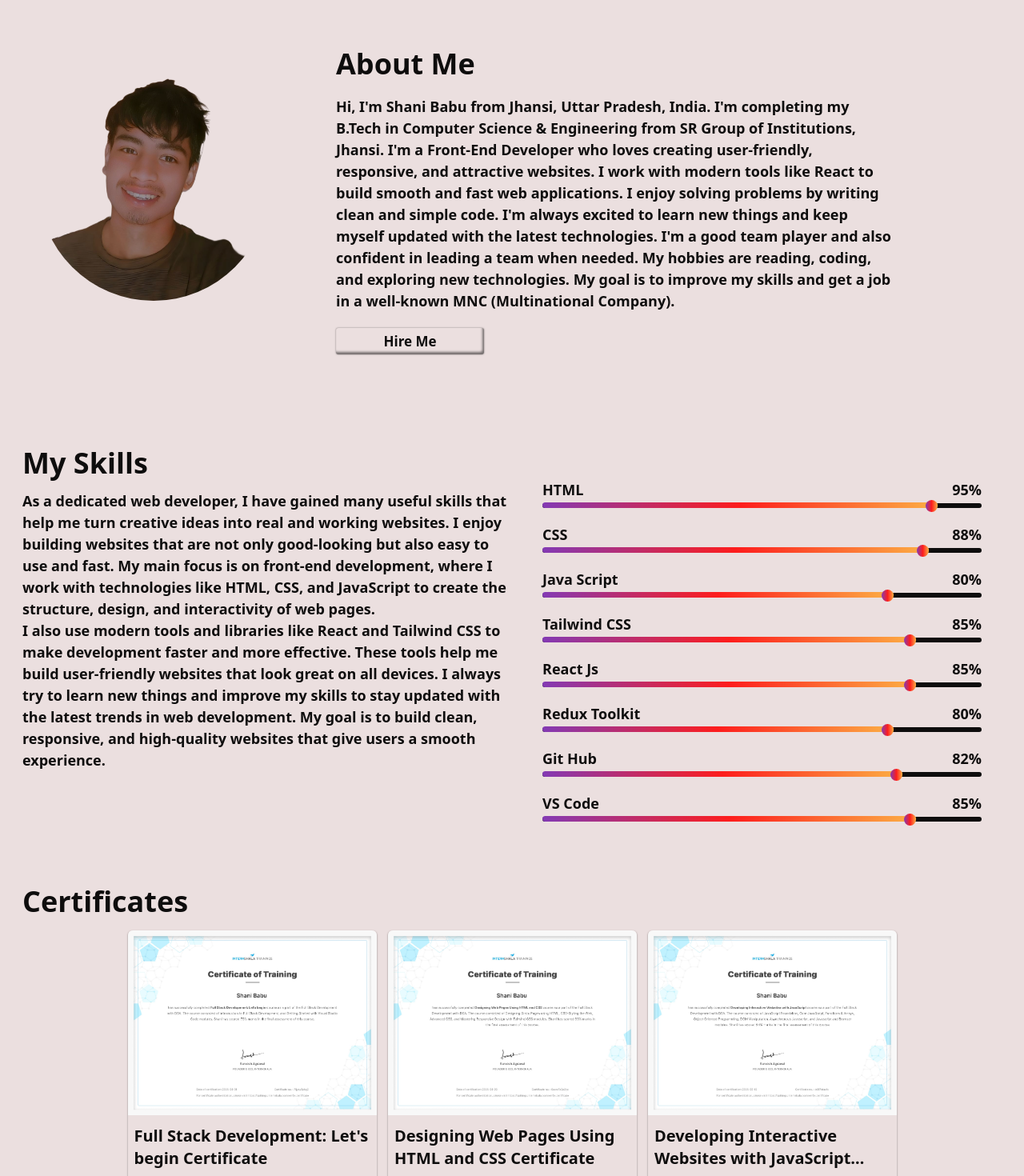
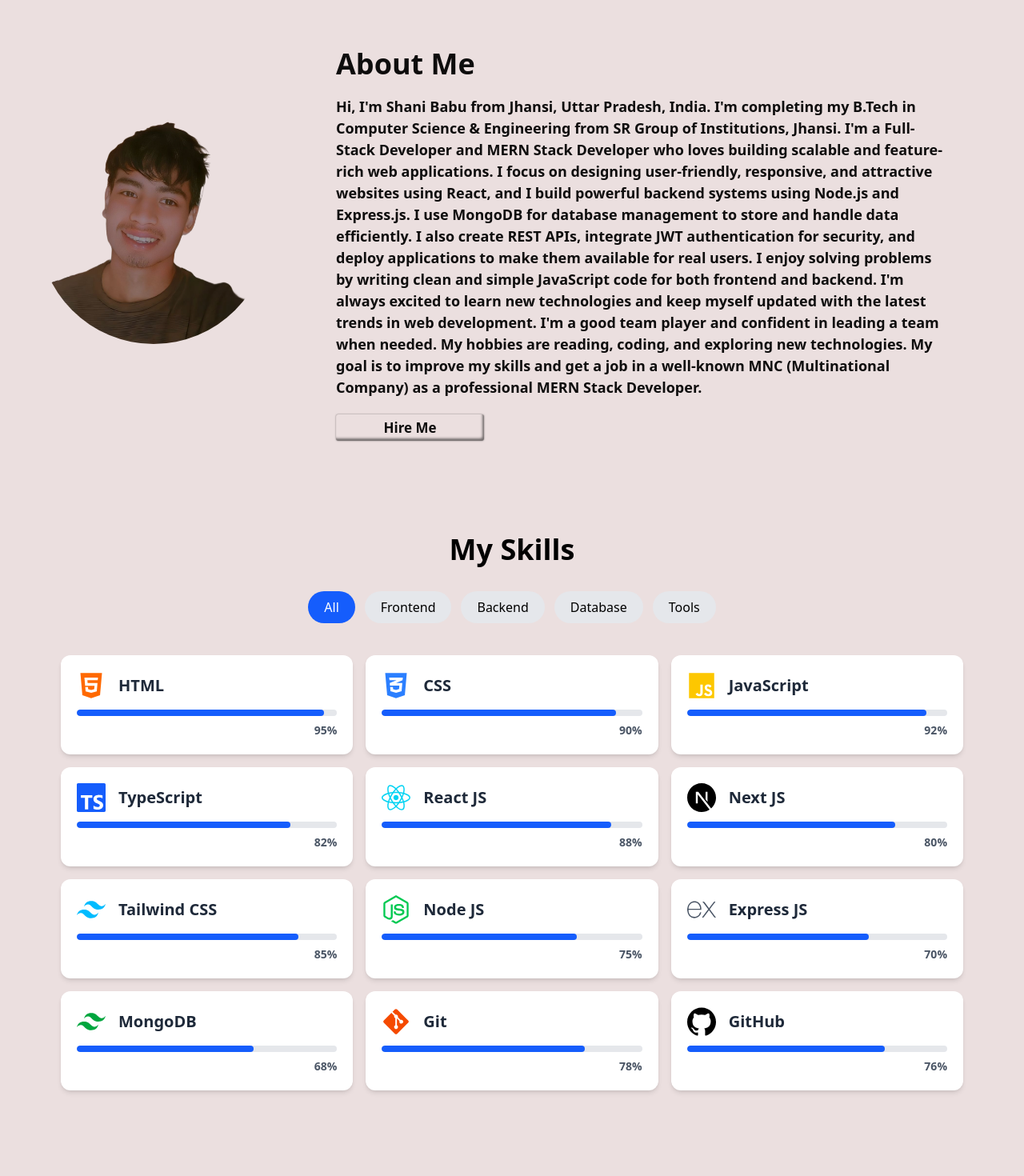
Before and after one commit to Shanisinghh/Shani_portfolio_0114, a React (Vite) app: page / in a window 1280 px wide. Shown: the part 680-2150 px from the top of the page at 80% size. Built offline with nearby package versions, Linux system fonts and the light colour scheme.

Commit message:
add projects

```diff
--- a/src/components/About.jsx
+++ b/src/components/About.jsx
@@ -3,38 +3,51 @@ import { useEffect } from "react";
 import { Link } from "react-router-dom";
 import Aos from "aos";
 import "aos/dist/aos.css";
-import photo from '../assets/photo.png'
+import photo from "../assets/photo.png";
 
 function About() {
-    useEffect(() => {
-        Aos.init({ duration: 1000 });
-      },[])
+  useEffect(() => {
+    Aos.init({ duration: 1000 });
+  }, []);
   return (
     <>
       <div className="mt-20 md:flex md:flex-row flex flex-col">
-        <div data-aos="zoom-in-right" className="md:w-[30%] w-[100%]  flex justify-center items-center ">
-          <img
-            src={photo}
-            className="md:w-[75%] w-[50%] rounded-full"
-            alt=""
-          />
+        <div
+          data-aos="zoom-in-right"
+          className="md:w-[30%] w-[100%]  flex justify-center items-center "
+        >
+          <img src={photo} className="md:w-[75%] w-[50%] rounded-full" alt="" />
         </div>
-        <div data-aos='zoom-in-up' className="md:w-[60%] w-[100%] mt-10 p-2.5  md:p-9">
-          <h1 className="md:text-4xl text-2xl font-bold text-[var(--textcolor)]">About Me</h1>
+        <div
+          data-aos="zoom-in-up"
+          className="md:w-[65%] w-[100%] mt-10 p-2.5  md:p-9"
+        >
+          <h1 className="md:text-4xl text-2xl font-bold text-[var(--textcolor)]">
+            About Me
+          </h1>
           <p className="md:mt-5 mt-2.5 md:text-[18px] text-[15px] font-semibold text-left text-[var(--textcolor)]">
-            Hi, I'm Shani Babu from Jhansi, Uttar Pradesh, India. I'm
-            completing my B.Tech in Computer Science & Engineering from SR Group
-            of Institutions, Jhansi. I'm a Front-End Developer who loves
-            creating user-friendly, responsive, and attractive websites. I work
-            with modern tools like React to build smooth and fast web
-            applications. I enjoy solving problems by writing clean and simple
-            code. I'm always excited to learn new things and keep myself updated
-            with the latest technologies. I'm a good team player and also
-            confident in leading a team when needed. My hobbies are reading,
-            coding, and exploring new technologies. My goal is to improve my
-            skills and get a job in a well-known MNC (Multinational Company).
+            Hi, I'm Shani Babu from Jhansi, Uttar Pradesh, India. I'm completing
+            my B.Tech in Computer Science & Engineering from SR Group of
+            Institutions, Jhansi. I'm a Full-Stack Developer and MERN Stack
+            Developer who loves building scalable and feature-rich web
+            applications. I focus on designing user-friendly, responsive, and
+            attractive websites using React, and I build powerful backend
+            systems using Node.js and Express.js. I use MongoDB for database
+            management to store and handle data efficiently. I also create REST
+            APIs, integrate JWT authentication for security, and deploy
+            applications to make them available for real users. I enjoy solving
+            problems by writing clean and simple JavaScript code for both
+            frontend and backend. I'm always excited to learn new technologies
+            and keep myself updated with the latest trends in web development.
+            I'm a good team player and confident in leading a team when needed.
+            My hobbies are reading, coding, and exploring new technologies. My
+            goal is to improve my skills and get a job in a well-known MNC
+            (Multinational Company) as a professional MERN Stack Developer.
           </p>
-         <Link to={'/contact'}> <button className="button mt-5 w-[185px]">Hire Me</button></Link>
+          <Link to={"/contact"}>
+            {" "}
+            <button className="button mt-5 w-[185px]">Hire Me</button>
+          </Link>
         </div>
       </div>
     </>
--- a/src/components/Certificates.jsx
+++ b/src/components/Certificates.jsx
@@ -14,7 +14,7 @@ function Certificates() {
     <>
       <div className="md:mt-20 mt-15">
         <div>
-          <h1 className=" md:ml-7 ml-3 md:text-4xl text-2xl font-bold text-[var(--textcolor)]">
+          <h1 className=" md:text-4xl mb-11 text-center text-2xl font-bold text-[var(--textcolor)]">
             Certificates
           </h1>
           <div className="flex mt-4  flex-wrap gap-3.5 pb-4  justify-center">
@@ -22,7 +22,7 @@ function Certificates() {
               <div
                 key={certificate.id}
                 data-aos={certificate.animation}
-                className="box hover:transform hover:translate-y-[-2px] relative gap-3 md:w-[311px] w-[95vw] pb-3  flex flex-col  "
+                className="box hover:transform hover:translate-y-[-2px] relative gap-3 md:w-[321px] w-[95vw] pb-3  flex flex-col  "
               >
                 <img
                   src={certificate.image}
--- a/src/components/Home.jsx
+++ b/src/components/Home.jsx
@@ -23,7 +23,7 @@ function Home() {
     Aos.init({ duration: 1000 });
   }, []);
   const [text] = useTypewriter({
-    words: ["Front End Developer", "React Developer", "Web Designer"],
+    words: ["Front End Developer","Full Stack Developer", "MERN Stack Developer","Backend Developer", "React Developer", "Web Designer"],
     loop: {},
   });
   return (
--- a/src/components/Projects.jsx
+++ b/src/components/Projects.jsx
@@ -16,7 +16,7 @@ function Projects() {
   return (
     <>
       <div className="md:mt-20 mt-15">
-        <h1 className=" md:ml-7 ml-3 mb-4 md:text-4xl text-2xl font-bold text-[var(--textcolor)]">
+        <h1 className=" mb-11 text-center md:text-4xl text-2xl font-bold text-[var(--textcolor)]">
           Projects
         </h1>
         <div className="flex flex-wrap justify-center  pb-4  items-center gap-3.5">
--- a/src/components/Skills.jsx
+++ b/src/components/Skills.jsx
@@ -1,106 +1,209 @@
-import React from "react";
-import { IoLogoHtml5 } from "react-icons/io";
-import { useEffect } from "react";
-import Aos from "aos";
-import "aos/dist/aos.css";
+// import React from "react";
+// import { IoLogoHtml5 } from "react-icons/io";
+// import { useEffect } from "react";
+// import Aos from "aos";
+// import "aos/dist/aos.css";
 
-function Skills() {
-  useEffect(() => {
-    Aos.init({ duration: 1000 });
-  }, []);
+// function Skills() {
+//   useEffect(() => {
+//     Aos.init({ duration: 1000 });
+//   }, []);
+//   return (
+//     <>
+//       <div className="md:ml-7 ml-3 gap-5 mt-20">
+//         <h1 className="md:text-4xl text-2xl  font-bold text-[var(--textcolor)]">
+//           My Skills
+//         </h1>
+//         <div className="md:flex md:flex-row flex flex-col">
+//           <div
+//             data-aos="zoom-in-right"
+//             className="text-[var(--textcolor)] md:w-[50%] w-[100%] pr-3 pt-3.5 md:text-[18px] text-[15px] font-semibold"
+//           >
+//             <p className="md:block hidden">
+//               As a dedicated web developer, I have gained many useful skills
+//               that help me turn creative ideas into real and working websites. I
+//               enjoy building websites that are not only good-looking but also
+//               easy to use and fast. My main focus is on front-end development,
+//               where I work with technologies like HTML, CSS, and JavaScript to
+//               create the structure, design, and interactivity of web pages.
+//               <br /> I also use modern tools and libraries like React and
+//               Tailwind CSS to make development faster and more effective. These
+//               tools help me build user-friendly websites that look great on all
+//               devices. I always try to learn new things and improve my skills to
+//               stay updated with the latest trends in web development. My goal is
+//               to build clean, responsive, and high-quality websites that give
+//               users a smooth experience.
+//             </p>
+//             <p className="md:hidden block">
+//               As a dedicated web developer, I have learned many useful skills
+//               that help me turn creative ideas into real websites. I’m good at
+//               front-end technologies like HTML, CSS, and JavaScript, and I also
+//               use popular tools and libraries to make websites better and
+//               faster.
+//             </p>
+//           </div>
+//           <div
+//             data-aos="zoom-in-up"
+//             className="md:w-[50%] w-[100%] md:mt-0 mt-5 flex flex-col gap-5 md:px-6"
+//           >
+//             <div className="w-[100%] flex flex-col mb-5 md:mb-0  gap-5 ">
+//               <div>
+//                 <div className="subject">HTML/CSS</div>
+//                 <div className="progress-bar" value="90%">
+//                   <div className="progress-line max-w-[90%]"></div>
+//                 </div>
+//               </div>
+
+//               <div>
+//                 <div className="subject">Java Script</div>
+//                 <div className="progress-bar" value="80%">
+//                   <div className="progress-line  max-w-[80%]"></div>
+//                 </div>
+//               </div>
+//               <div>
+//                 <div className="subject">Tailwind CSS</div>
+//                 <div className="progress-bar" value="85%">
+//                   <div className="progress-line max-w-[85%]"></div>
+//                 </div>
+//               </div>
+//               <div>
+//                 <div className="subject">React Js</div>
+//                 <div className="progress-bar" value="85%">
+//                   <div className="progress-line max-w-[85%]"></div>
+//                 </div>
+//               </div>
+//               <div>
+//                 <div className="subject">Node Js</div>
+//                 <div className="progress-bar" value="70%">
+//                   <div className="progress-line max-w-[70%]"></div>
+//                 </div>
+//               </div>
+//               <div>
+//                 <div className="subject">Mongo DB</div>
+//                 <div className="progress-bar" value="75%">
+//                   <div className="progress-line max-w-[75%]"></div>
+//                 </div>
+//               </div>
+//                             <div>
+//                 <div className="subject">Express Js</div>
+//                 <div className="progress-bar" value="88%">
+//                   <div className="progress-line max-w-[88%]"></div>
+//                 </div>
+//               </div>
+//               <div>
+//                 <div className="subject">Git Hub</div>
+//                 <div className="progress-bar" value="82%">
+//                   <div className="progress-line max-w-[82%]"></div>
+//                 </div>
+//               </div>
+//               <div>
+//                 <div className="subject">VS Code</div>
+//                 <div className="progress-bar" value="85%">
+//                   <div className="progress-line max-w-[85%]"></div>
+//                 </div>
+//               </div>
+//             </div>
+//           </div>
+//         </div>
+//       </div>
+//     </>
+//   );
+// }
+
+// export default Skills;
+import { useState } from "react";
+import { FaHtml5, FaCss3Alt, FaJs, FaReact, FaNodeJs, FaGitAlt } from "react-icons/fa";
+import { SiTailwindcss, SiExpress, SiMongodb, SiTypescript, SiNextdotjs, SiGithub } from "react-icons/si";
+
+export default function Skills() {
+  const [activeTab, setActiveTab] = useState("All");
+  const [selected, setSelected] = useState(null);
+
+  const skills = [
+    { name: "HTML", level: 95, icon: <FaHtml5 className="text-4xl text-orange-500" />, category: "Frontend" },
+    { name: "CSS", level: 90, icon: <FaCss3Alt className="text-4xl text-blue-500" />, category: "Frontend" },
+    { name: "JavaScript", level: 92, icon: <FaJs className="text-4xl text-yellow-400" />, category: "Frontend" },
+    { name: "TypeScript", level: 82, icon: <SiTypescript className="text-4xl text-blue-600" />, category: "Frontend" },
+    { name: "React JS", level: 88, icon: <FaReact className="text-4xl text-cyan-400" />, category: "Frontend" },
+    { name: "Next JS", level: 80, icon: <SiNextdotjs className="text-4xl text-black dark:text-white" />, category: "Frontend" },
+    { name: "Tailwind CSS", level: 85, icon: <SiTailwindcss className="text-4xl text-sky-400" />, category: "Frontend" },
+    { name: "Node JS", level: 75, icon: <FaNodeJs className="text-4xl text-green-500" />, category: "Backend" },
+    { name: "Express JS", level: 70, icon: <SiExpress className="text-4xl text-gray-600" />, category: "Backend" },
+    { name: "MongoDB", level: 68, icon: <SiTailwindcss className="text-4xl text-green-600" />, category: "Database" },
+    { name: "Git", level: 78, icon: <FaGitAlt className="text-4xl text-orange-600" />, category: "Tools" },
+    { name: "GitHub", level: 76, icon: <SiGithub className="text-4xl" />, category: "Tools" },
+  ];
+
+  const tabs = ["All", "Frontend", "Backend", "Database", "Tools"];
+
+  const filteredSkills =
+    activeTab === "All" ? skills : skills.filter(skill => skill.category === activeTab);
+
   return (
-    <>
-      <div className="md:ml-7 ml-3 gap-5 mt-20">
-        <h1 className="md:text-4xl text-2xl  font-bold text-[var(--textcolor)]">
-          My Skills
-        </h1>
-        <div className="md:flex md:flex-row flex flex-col">
+    <section className="py-12 px-3 mt-8 max-w-6xl mx-auto" id="skills">
+      <h2 className="text-4xl font-bold text-center mb-8">My Skills</h2>
+
+      {/* Tabs */}
+      <div className="flex flex-wrap justify-center gap-3 mb-10">
+        {tabs.map(tab => (
+          <button
+            key={tab}
+            onClick={() => setActiveTab(tab)}
+            className={`px-5 py-2 rounded-full font-medium transition ${
+              activeTab === tab ? "bg-blue-600 text-white" : "bg-gray-200 hover:bg-gray-300"
+            }`}
+          >
+            {tab}
+          </button>
+        ))}
+      </div>
+
+      {/* Cards */}
+      <div className="grid md:grid-cols-2 lg:grid-cols-3 gap-4">
+        {filteredSkills.map((skill, index) => (
           <div
-            data-aos="zoom-in-right"
-            className="text-[var(--textcolor)] md:w-[50%] w-[100%] pr-3 pt-3.5 md:text-[18px] text-[15px] font-semibold"
+            key={index}
+            onClick={() => setSelected(selected === skill.name ? null : skill.name)}
+            title={`Skill level: ${skill.level}%`}
+            className={`relative p-5 rounded-xl shadow-md cursor-pointer transition
+            hover:scale-[1.03] hover:shadow-xl group bg-white dark:bg-gray-900
+            ${selected === skill.name ? "border-2 border-blue-500 scale-[1.03]" : ""}`}
           >
-            <p className="md:block hidden">
-              As a dedicated web developer, I have gained many useful skills
-              that help me turn creative ideas into real and working websites. I
-              enjoy building websites that are not only good-looking but also
-              easy to use and fast. My main focus is on front-end development,
-              where I work with technologies like HTML, CSS, and JavaScript to
-              create the structure, design, and interactivity of web pages.
-              <br /> I also use modern tools and libraries like React and
-              Tailwind CSS to make development faster and more effective. These
-              tools help me build user-friendly websites that look great on all
-              devices. I always try to learn new things and improve my skills to
-              stay updated with the latest trends in web development. My goal is
-              to build clean, responsive, and high-quality websites that give
-              users a smooth experience.
+            {/* Icon + Name */}
+            <div className="flex items-center gap-4 mb-3">
+              {skill.icon}
+              <h3 className="text-xl font-bold text-gray-800 dark:text-gray-200">
+                {skill.name}
+              </h3>
+            </div>
+
+            {/* Progress Bar */}
+            <div className="w-full bg-gray-200 dark:bg-gray-700 rounded-full h-2 overflow-hidden">
+              <div
+                className="h-2 rounded-full bg-blue-600 transition-all duration-500"
+                style={{ width: `${skill.level}%` }}
+              />
+            </div>
+
+            {/* Level */}
+            <p className="text-right text-sm font-semibold mt-2 text-gray-600 dark:text-gray-300">
+              {skill.level}%
             </p>
-            <p className="md:hidden block">
-              As a dedicated web developer, I have learned many useful skills
-              that help me turn creative ideas into real websites. I’m good at
-              front-end technologies like HTML, CSS, and JavaScript, and I also
-              use popular tools and libraries to make websites better and
-              faster.
-            </p>
+
+            {/* Selected Badge */}
+            {selected === skill.name && (
+              <span className="absolute top-[-8px] right-[-8px] bg-blue-600 text-white text-xs px-2 py-1 rounded-xl shadow-lg animate-bounce">
+                Selected ⭐
+              </span>
+            )}
+
+            {/* Hover Hint */}
+            <span className="absolute bottom-2 left-3 opacity-0 group-hover:opacity-100 text-xs text-gray-500 transition">
+              Click to select
+            </span>
           </div>
-          <div
-            data-aos="zoom-in-up"
-            className="md:w-[50%] w-[100%] md:mt-0 mt-5 flex flex-col gap-5 md:px-6"
-          >
-            <div className="w-[100%] flex flex-col mb-5 md:mb-0  gap-5 ">
-              <div>
-                <div className="subject">HTML</div>
-                <div className="progress-bar" value="95%">
-                  <div className="progress-line max-w-[95%]"></div>
-                </div>
-              </div>
-              <div>
-                <div className="subject">CSS</div>
-                <div className="progress-bar" value="88%">
-                  <div className="progress-line max-w-[88%]"></div>
-                </div>
-              </div>
-              <div>
-                <div className="subject">Java Script</div>
-                <div className="progress-bar" value="80%">
-                  <div className="progress-line  max-w-[80%]"></div>
-                </div>
-              </div>
-              <div>
-                <div className="subject">Tailwind CSS</div>
-                <div className="progress-bar" value="85%">
-                  <div className="progress-line max-w-[85%]"></div>
-                </div>
-              </div>
-              <div>
-                <div className="subject">React Js</div>
-                <div className="progress-bar" value="85%">
-                  <div className="progress-line max-w-[85%]"></div>
-                </div>
-              </div>
-              <div>
-                <div className="subject">Redux Toolkit</div>
-                <div className="progress-bar" value="80%">
-                  <div className="progress-line max-w-[80%]"></div>
-                </div>
-              </div>
-              <div>
-                <div className="subject">Git Hub</div>
-                <div className="progress-bar" value="82%">
-                  <div className="progress-line max-w-[82%]"></div>
-                </div>
-              </div>
-              <div>
-                <div className="subject">VS Code</div>
-                <div className="progress-bar" value="85%">
-                  <div className="progress-line max-w-[85%]"></div>
-                </div>
-              </div>
-            </div>
-          </div>
-        </div>
+        ))}
       </div>
-    </>
+    </section>
   );
 }
-
-export default Skills;
--- a/src/data/Data.js
+++ b/src/data/Data.js
@@ -12,10 +12,31 @@ import htmlcss from '../assets/htmlcss.jpg'
 import letsbegain from '../assets/letsbegain.jpg'
 import react from '../assets/react.jpg'
 import python from '../assets/python.jpg'
+import eshiksha from '../assets/eshiksha.png'
 
 export const projects = [
+    {
+    id: 1,
+    title: "E Shiksha - E-learning Website",
+    image: eshiksha,
+    animation: "zoom-in-up",
+    github: "https://github.com/Shanisinghh/E-Shiksha",
+    live: "https://e-shiksha-0114.vercel.app/",
+    description: "An e-learning platform offering courses, tutorials, and resources for students.",
+    techStack: [ "MongoDB", "Express.js", "React", "Node.js"]
+  },
+    {
+    id: 2,
+    title: "YouTube Clone",
+    image: youtube,
+    animation: "fade-right",
+    github: "https://github.com/Shanisinghh/YouTube-Clone-MERN",
+    live: "https://you-tube-clone-mern-gilt.vercel.app/",
+    description: "A YouTube-like platform that fetches and displays video content using APIs.",
+    techStack: ["MongoDB", "Express.js", "React", "Node.js"]
+  },
   {
-    id: 1,
+    id: 3,
     title: "ShoppyGlobe E-commerce",
     image: shoppyglobe,
     animation: "zoom-in-up",
@@ -25,7 +46,7 @@ export const projects = [
     techStack: ["React", "Tailwind CSS", "Redux Toolkit", "Vite"]
   },
   {
-    id: 2,
+    id: 4,
     title: "Online Library System",
     image: library,
     animation: "zoom-in",
@@ -34,18 +55,9 @@ export const projects = [
     description: "An application to browse, add, and manage books in a virtual library.",
     techStack: ["React", "Redux Toolkit", "Tailwind CSS", "Vite"]
   },
+
   {
-    id: 3,
-    title: "YouTube Clone",
-    image: youtube,
-    animation: "fade-right",
-    github: "https://github.com/Shanisinghh/You-Tube-Clone",
-    live: "https://you-tube-clone0114.netlify.app/",
-    description: "A YouTube-like platform that fetches and displays video content using APIs.",
-    techStack: ["React", "Tailwind CSS", "Rapid API"]
-  },
-  {
-    id: 4,
+    id: 5,
     title: "Student Registration System",
     image: registrationsystem,
     animation: "slide-up",
@@ -55,7 +67,7 @@ export const projects = [
     techStack: ["HTML", "Tailwind CSS", "JavaScript"]
   },
   {
-    id: 5,
+    id: 6,
     title: "Portfolio Website",
     image: portfoloo,
     animation: "fade-right",
@@ -65,7 +77,7 @@ export const projects = [
     techStack: ["React", "Tailwind CSS", "vite"]
   },
   {
-    id: 6,
+    id: 7,
     title: "Weather Application",
     image: weatherapp,
     animation: "flip-right",
@@ -75,7 +87,7 @@ export const projects = [
     techStack: ["HTML", "Weather API", " Tailwind CSS","JavaScript"]
   },
   {
-    id: 7,
+    id: 8,
     title: "Currency Converter",
     image: currency,
     animation: "slide-up",
```
Also changed, not shown: src/assets/eshiksha.png (added), 1 other file (tests, documents, lock files or other folders).
